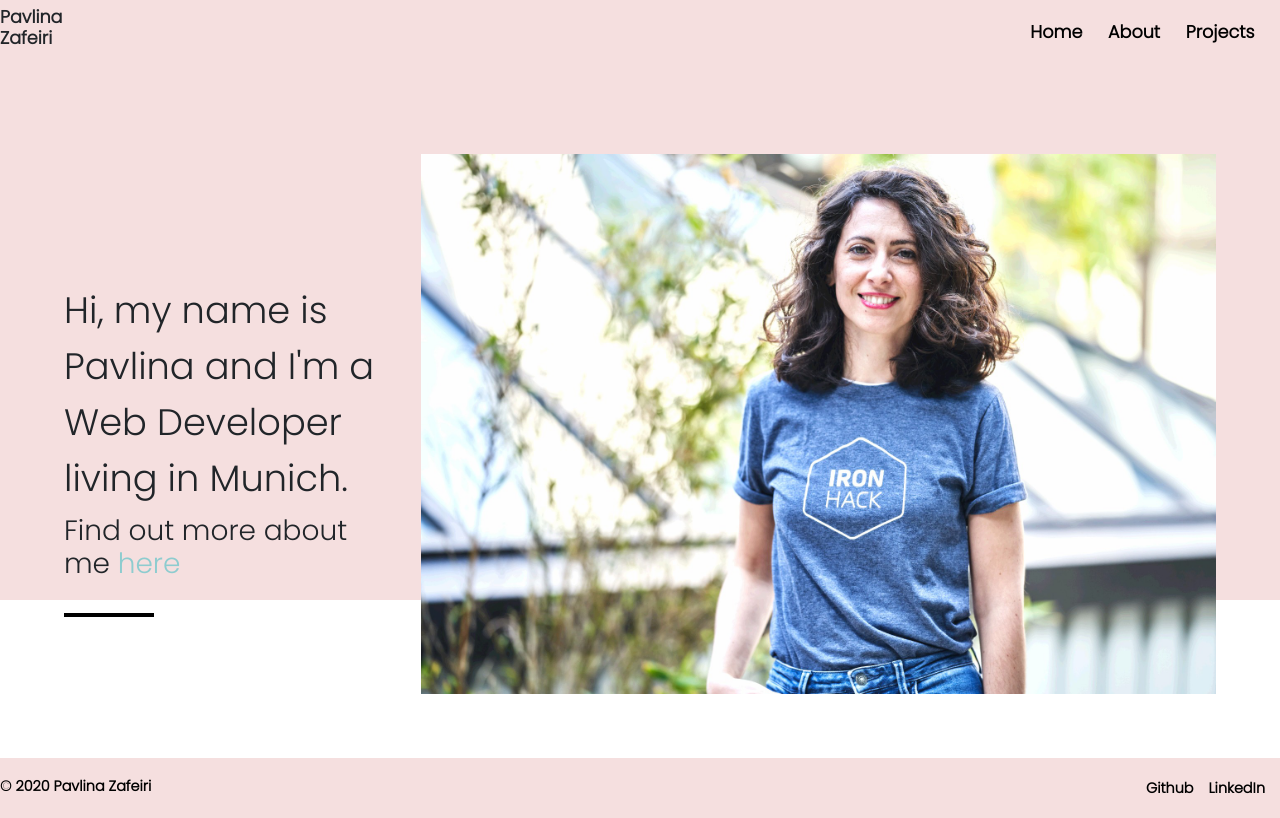
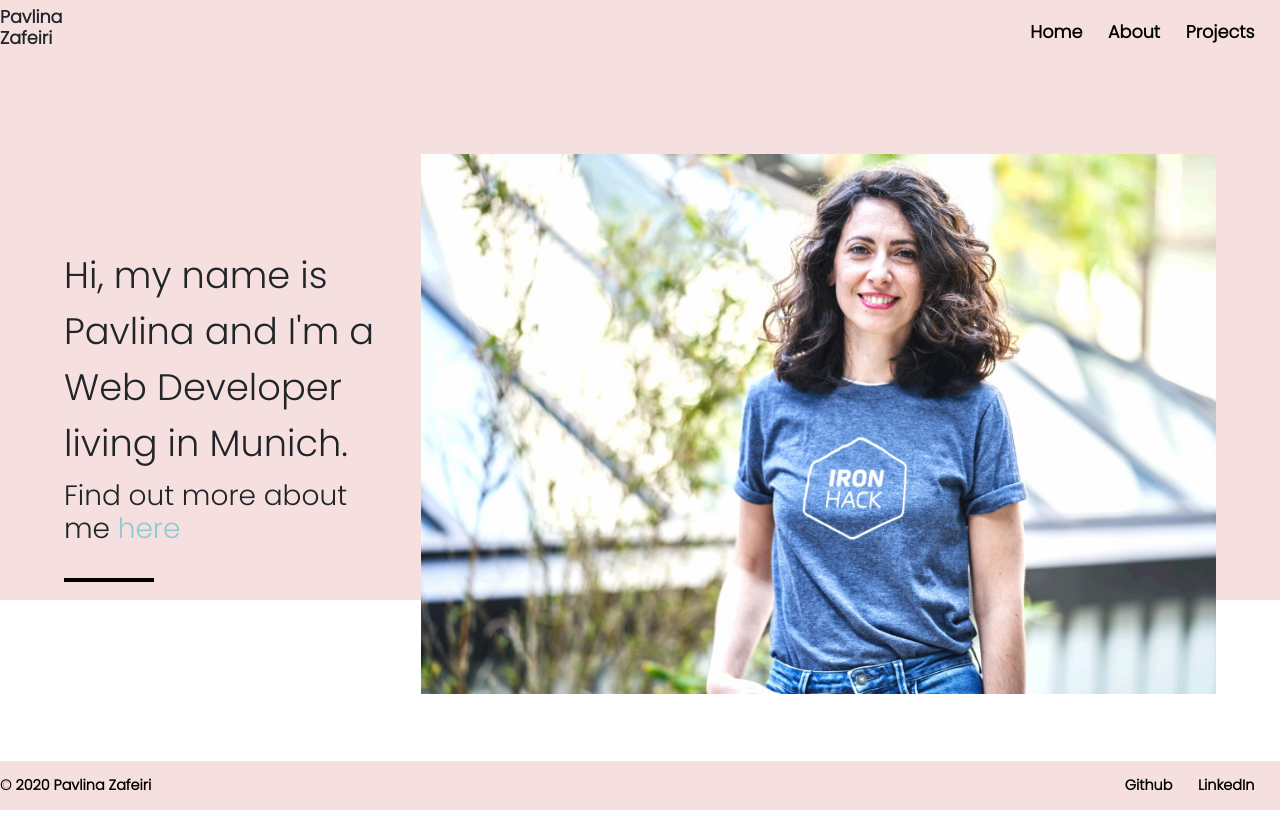
Before and after one commit to Pavlitsa/react-portfolio, a React (Create React App) app: page / in a window 1280 px wide. Built offline with nearby package versions, Linux system fonts and the light colour scheme.

Commit message:
footer fix

```diff
--- a/src/App.css
+++ b/src/App.css
@@ -1,6 +1,6 @@
-.App {
-  /* background-repeat: no-repeat;
-  background-size: cover; */
+/* .App {
+  background-repeat: no-repeat;
+  background-size: cover;
   height: 100vh;
   max-width: 100vw;
-}
+} */
--- a/src/components/About.js
+++ b/src/components/About.js
@@ -65,16 +65,20 @@ const About = () => {
           </p>
 
           <p>
-            <strong>
-              Office Administrator, PA of the Managing Director
-            </strong><br />
+            <strong>Office Administrator, PA of the Managing Director</strong>
+            <br />
             Filmopolis S.A, Athens
           </p>
           <p>
             You can find out more about my professional journey in my{" "}
-            <a href="https://www.linkedin.com/in/pavlina-zafeiri-37109457/" target="_blank" rel="noopener noreferrer">
+            <a
+              href="https://www.linkedin.com/in/pavlina-zafeiri-37109457/"
+              target="_blank"
+              rel="noopener noreferrer"
+            >
               LinkedIn
-            </a> profile
+            </a>{" "}
+            profile
           </p>
         </div>
       </section>
@@ -85,7 +89,7 @@ const About = () => {
         </div>
         <div className="projects">
           <p>
-            You can take a look at my projects <a href="/projects" target="_blank" rel="noopener noreferrer">here</a>.
+            You can take a look at my projects <a href="/projects">here</a>.
           </p>
         </div>
       </section>
--- a/src/components/Footer.js
+++ b/src/components/Footer.js
@@ -5,13 +5,27 @@ const Footer = () => {
   return (
     <div className="footer">
       <section className="footer-container">
-        <aside>
-            <p>© 2020 Pavlina Zafeiri</p>
-        </aside>
-        <aside className="links">
-          <a href="https://github.com/Pavlitsa" target="_blank" rel="noopener noreferrer">Github</a>
-          <a href="https://www.linkedin.com/in/pavlina-zafeiri-37109457/" target="_blank" rel="noopener noreferrer">LinkedIn</a>
-        </aside>
+        <div>
+          <a className="copyright" href="/about">© 2020 Pavlina Zafeiri</a>
+        </div>
+
+        <div className="social">
+        <a
+            className="github"
+            href="https://github.com/Pavlitsa"
+            target="_blank"
+            rel="noopener noreferrer"
+          >
+            Github
+          </a>
+          <a
+            href="https://www.linkedin.com/in/pavlina-zafeiri-37109457/"
+            target="_blank"
+            rel="noopener noreferrer"
+          >
+            LinkedIn
+          </a>
+        </div>
       </section>
     </div>
   );
--- a/src/components/Home.js
+++ b/src/components/Home.js
@@ -1,4 +1,5 @@
 import React from "react";
+import "../styles/Home.css";
 import Footer from "./Footer";
 import Header from "./Header";
 import ironhack2 from "../images/ironhack2.jpg";
@@ -14,6 +15,7 @@ const Home = () => {
   return (
     <div className="home">
       <Header title1={headerHome.title1} subtitle={headerHome.subtitle} link={headerHome.link} image={headerHome.img} />
+      <div className="main"></div>
       <Footer />
     </div>
   );
--- a/src/index.css
+++ b/src/index.css
@@ -2,7 +2,10 @@
 @import url('https://fonts.googleapis.com/css2?family=Poppins:wght@300&display=swap');
 
 body {
+  position: relative;
   margin: 0;
+  padding: 0;
+  box-sizing: border-box;
   font-family: 'Poppins', sans-serif;
   /* font-family: 'Open Sans', sans-serif; */
   /* font-family: -apple-system, BlinkMacSystemFont, 'Segoe UI', 'Roboto', 'Oxygen',
--- a/src/styles/About.css
+++ b/src/styles/About.css
@@ -78,7 +78,7 @@
 }
 
 .projects-container div {
-  margin: 5% 0% 3% 7%;
+  margin: 5% 0% 10% 7%;
 }
 
 .projects p {
--- a/src/styles/Footer.css
+++ b/src/styles/Footer.css
@@ -1,23 +1,23 @@
-.footer {
+.footer .footer-container {
   background-color: rgb(245, 223, 223);
-  padding-top: 1.4%;
-  padding-bottom: 0.4%;
-  /* position: relative; */
-}
-
-.footer-container {
+  position: absolute;
   display: flex;
   flex-direction: row;
   justify-content: space-between;
+  /* bottom: 0; */
+  width: 100%;
+  padding-top: 1%;
+  padding-bottom: 1%;
+  z-index: -1;
 }
 
 .footer-container a:hover {
   text-decoration: none;
   color: rgb(142, 204, 207);
-  border-bottom: 3px rgb(142, 204, 207) solid;
+  border-bottom: 2px rgb(142, 204, 207) solid;
 }
 
-aside a,
+.footer-container a,
 p {
   text-decoration: none;
   font-size: 0.9rem;
@@ -25,6 +25,10 @@ p {
   color: rgb(0, 0, 0);
 }
 
-.links a {
-  margin-right: 15px;
+.copyright:hover {
+  text-decoration: none;
 }
+
+.social a {
+margin-right: 2vw;
+}
--- a/src/styles/Header.css
+++ b/src/styles/Header.css
@@ -1,5 +1,5 @@
 header h1 {
-  margin-top: 128px;
+  margin-top: 28%;
 }
 
 h1 {
--- /dev/null
+++ b/src/styles/Home.css
@@ -0,0 +1,6 @@
+.main {
+  min-height: calc(100vh - 772px - 25px);
+  width: 100%;
+  padding-top: 0;
+  position: relative;
+}
```
Also changed, not shown: src/styles/ProjectCard.css (line endings or trailing spaces).
